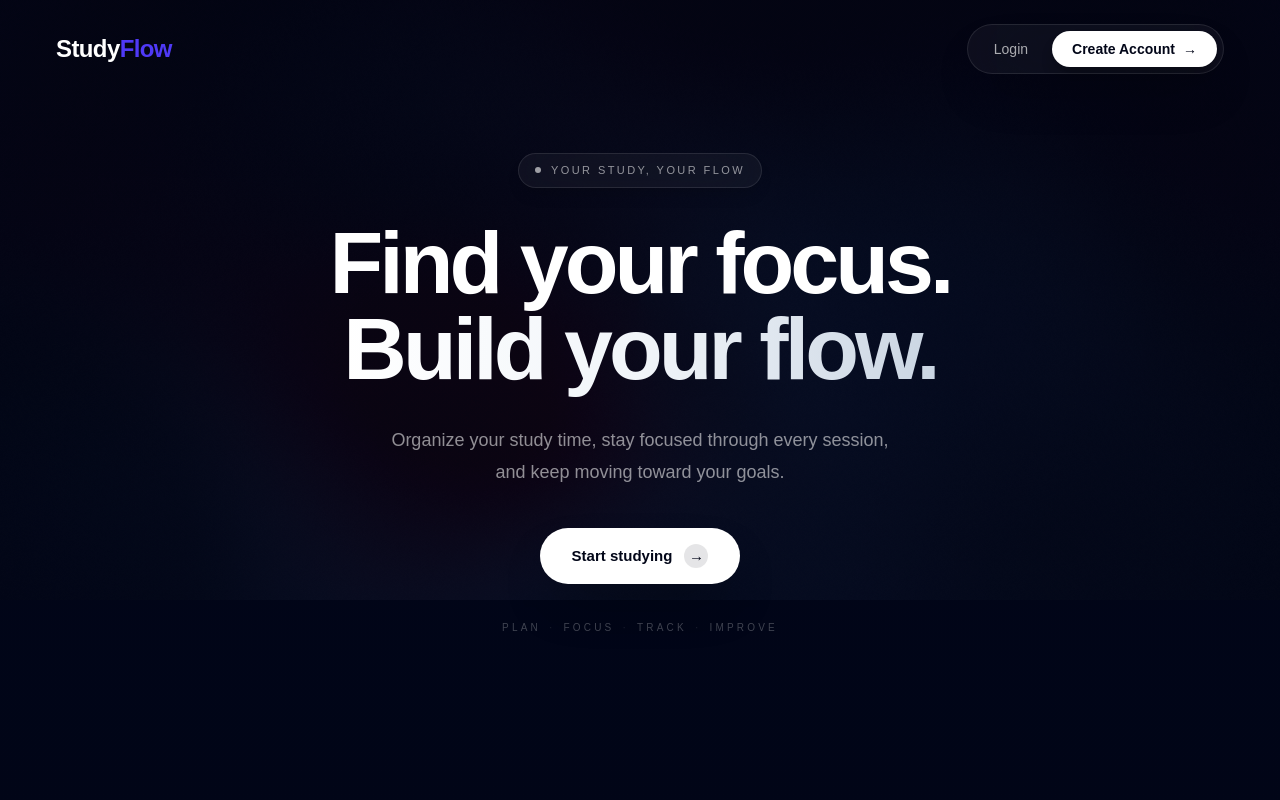
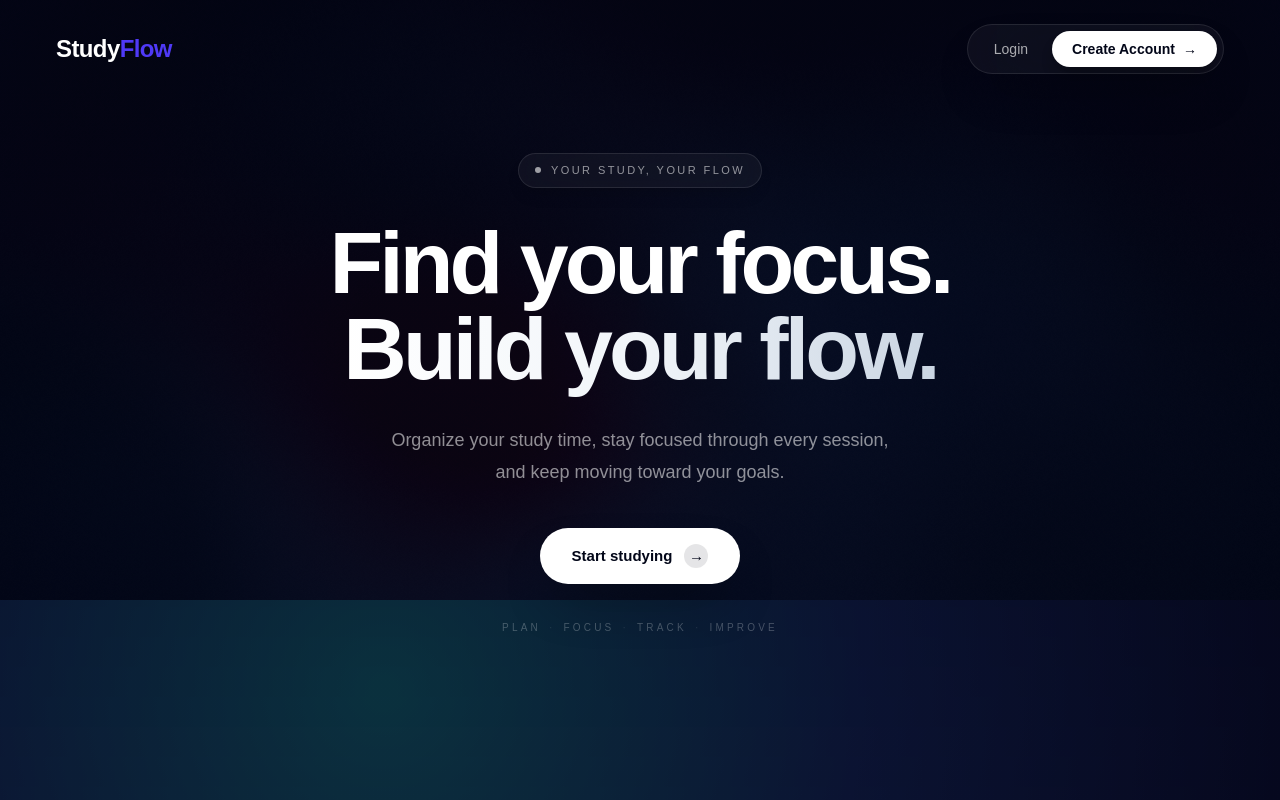
Before and after one commit to MeghanaReddyG7/StudyFlow, a Next.js app: page / in a window 1280 px wide. Shown: the top 800 px of the page. Built offline with nearby package versions, Linux system fonts and the light colour scheme.

Commit message:
Improve landing page initial rendering

```diff
--- a/components/LazyShaderHero.tsx
+++ b/components/LazyShaderHero.tsx
@@ -6,18 +6,25 @@ const ShaderHero = dynamic(
   () => import("@/components/ShaderHero"),
   {
     ssr: false,
-    loading: () => (
+    loading: () => null,
+  }
+);
+
+export default function LazyShaderHero() {
+  return (
+    <>
       <div
-        className="absolute inset-0 bg-slate-950"
+        className="absolute inset-0"
+        aria-hidden="true"
         style={{
           background:
             "radial-gradient(circle at 30% 40%, #176b72 0%, #172554 35%, #09051a 75%)",
         }}
       />
-    ),
-  }
-);
 
-export default function LazyShaderHero() {
-  return <ShaderHero showContent={false} />;
+      <div className="absolute inset-0">
+        <ShaderHero showContent={false} />
+      </div>
+    </>
+  );
 }
```
